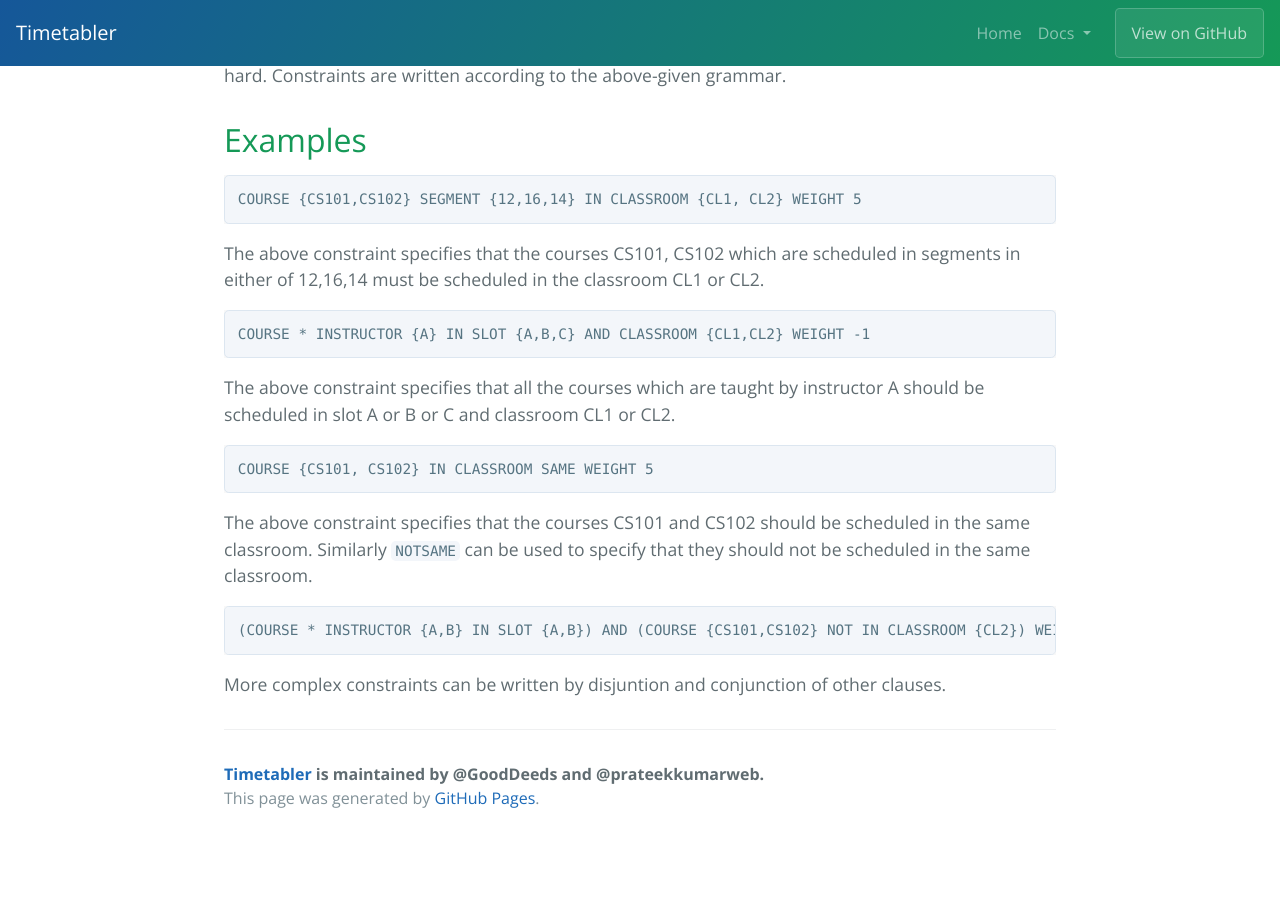
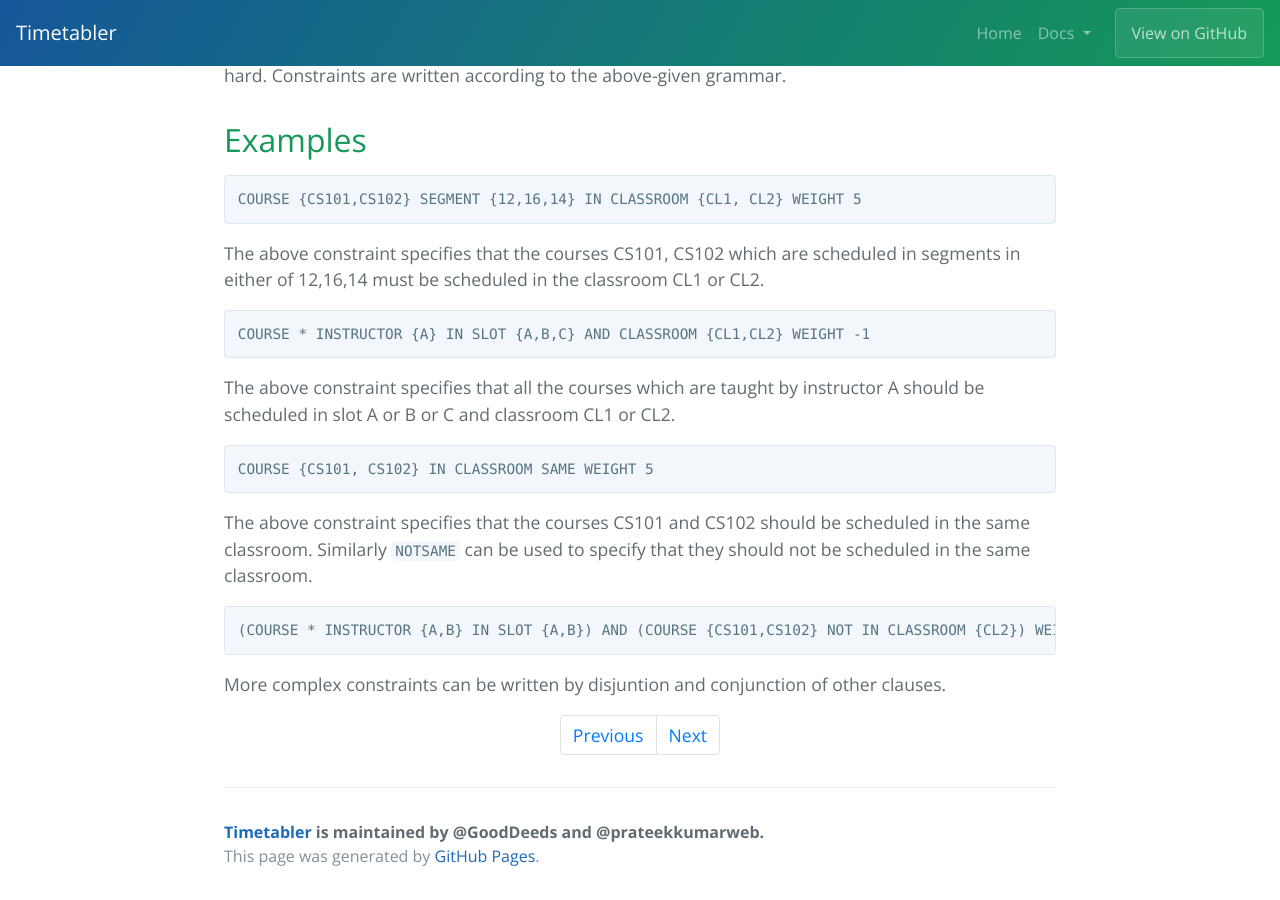
Before and after one commit to sukrutrao/Timetabler, a Jekyll site: the page built from docs/_docs/custom.md, in a window 1280 px wide and 900 px high, scrolled down 697 px. Built offline with Jekyll 4.4.1, drawn with Linux system fonts in a browser that asks for light colours; before the commit the page ends 1539 px from its top, so only the background shows below that.

Commit message:
docs: Add prev/next buttons in docs
Signed-off-by: Prateek Kumar <prateek@prateekkumar.in>

```diff
--- a/docs/_layouts/default.html
+++ b/docs/_layouts/default.html
@@ -48,8 +48,43 @@
       </div>
     </nav>
 
+{% capture the_collection %}{{ page.collection }}{% endcapture %}
+{% if page.collection %}
+  {% assign document = site[the_collection] %}
+{% endif %}
+
+{% for links in document  %}
+  {% if links.title == page.title %}
+    {% unless forloop.first %}
+      {% assign prevurl = prev.url %}
+    {% endunless %}
+    {% unless forloop.last %}
+      {% assign next = document[forloop.index] %}
+      {% assign nexturl = next.url %}
+    {% endunless %}
+  {% endif %}
+  {% assign prev = links %}
+{% endfor %}
+
     <main id="content" class="main-content" role="main">
       {{ content }}
+
+      {% if page.collection %}
+      <nav>
+        <ul class="pagination justify-content-center">
+		    {% if prevurl %}
+          <li class="page-item"><a class="page-link" href="{{prevurl|prepend:site.baseurl}}">Previous</a></li>
+        {% else %}
+          <li class="page-item disabled"><a href="#" class="page-link">Previous</a></li>
+        {% endif %}
+        {% if nexturl %}
+          <li class="page-item"><a class="page-link" href="{{nexturl|prepend:site.baseurl}}">Next</a></li>
+        {% else %}
+          <li class="page-item disabled"><a href="#" class="page-link">Next</a></li>
+        {% endif %}
+        </ul>
+      </nav>
+      {% endif %}
 
       <footer class="site-footer">
         {% if site.github.is_project_page %}
```
